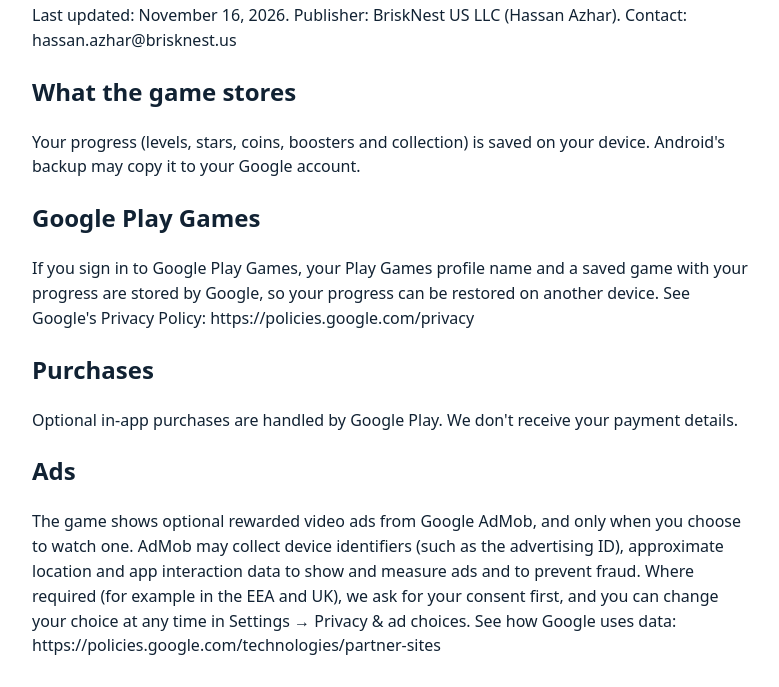
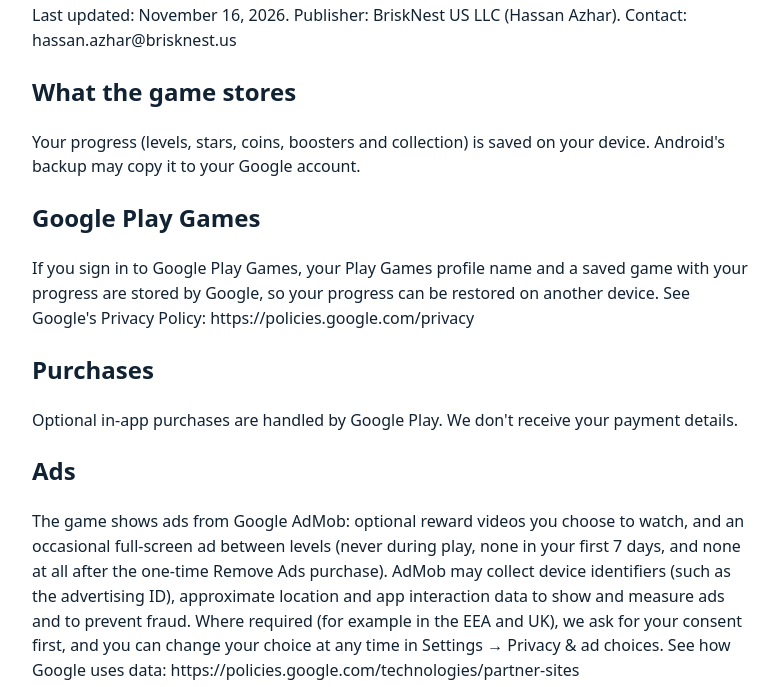
Before and after one commit to hazhar463/hazhar463.github.io, a plain HTML site: page bubble-reef/privacy.html in a window 1280 px wide. Shown: the part 100-787 px from the top of the page, without its empty margins (248-1027 px from the left). Drawn offline with Linux system fonts and the light colour scheme.

Commit message:
Bubble Reef privacy: between-level ads
Co-Authored-By: Claude Opus 5.5 <noreply@anthropic.com>
Claude-Session: https://claude.ai/code/session_01KvnnsXYekAQCSqQZmk4Ava

```diff
--- a/bubble-reef/privacy.html
+++ b/bubble-reef/privacy.html
@@ -12,7 +12,7 @@
 <h2>Purchases</h2>
 <p>Optional in-app purchases are handled by Google Play. We don't receive your payment details.</p>
 <h2>Ads</h2>
-<p>The game shows optional rewarded video ads from Google AdMob, and only when you choose to watch one. AdMob may collect device identifiers (such as the advertising ID), approximate location and app interaction data to show and measure ads and to prevent fraud. Where required (for example in the EEA and UK), we ask for your consent first, and you can change your choice at any time in Settings → Privacy &amp; ad choices. See how Google uses data: https://policies.google.com/technologies/partner-sites</p>
+<p>The game shows ads from Google AdMob: optional reward videos you choose to watch, and an occasional full-screen ad between levels (never during play, none in your first 7 days, and none at all after the one-time Remove Ads purchase). AdMob may collect device identifiers (such as the advertising ID), approximate location and app interaction data to show and measure ads and to prevent fraud. Where required (for example in the EEA and UK), we ask for your consent first, and you can change your choice at any time in Settings → Privacy &amp; ad choices. See how Google uses data: https://policies.google.com/technologies/partner-sites</p>
 <h2>Children</h2>
 <p>The game is meant for players aged 13 and over and does not knowingly collect personal information from children.</p>
 <h2>Contact</h2>
```
